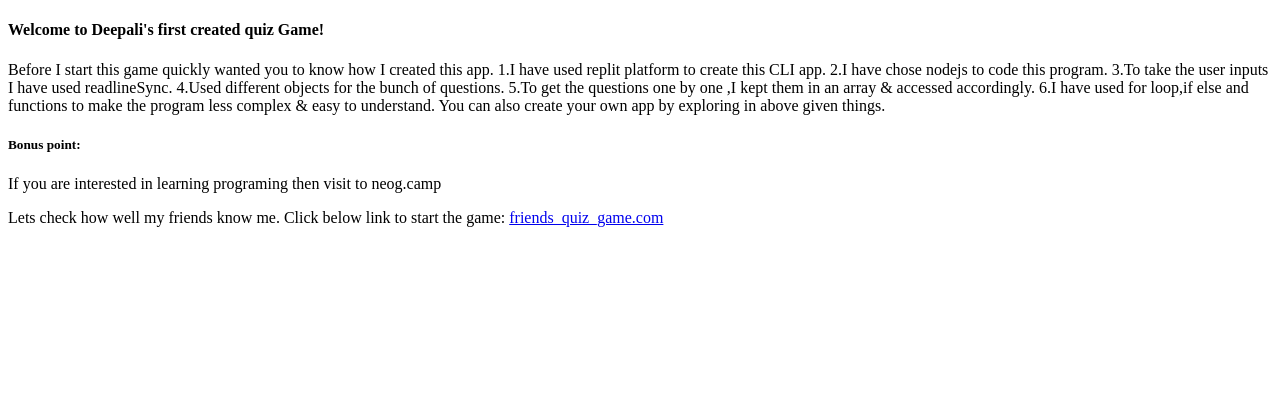
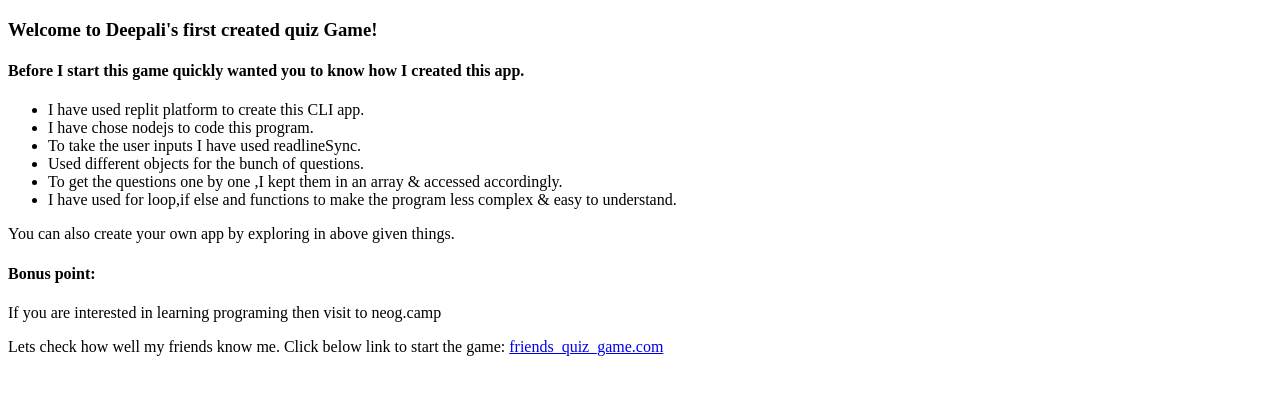
Before and after one commit to deepalishivanagi/First-Project-Friends-CLI-app, a plain HTML site: page index.html in a window 1280 px wide. Drawn offline with Linux system fonts and the light colour scheme.

Commit message:
style: added style to the file

```diff
--- a/index.html
+++ b/index.html
@@ -7,20 +7,20 @@
     <title>QuizGame1</title>
 </head>
 <body>
-    <h4>Welcome to Deepali's first created quiz Game!</h4>
-    <p>Before I start this game quickly wanted you to know how I created this app.
-        1.I have used replit platform to create this CLI app.
-        2.I have chose nodejs to code this program.
-        3.To take the user inputs I have used readlineSync.
-        4.Used different objects for the bunch of questions.
-        5.To get the questions one by one ,I kept them in an array & accessed accordingly.
-        6.I have used for loop,if else and functions to make the program less complex & easy to understand.
+    <h3>Welcome to Deepali's first created quiz Game!</h3>
+    <h4>Before I start this game quickly wanted you to know how I created this app.</h4>
+    <ul>
+        <li>I have used replit platform to create this CLI app.</li>
+        <li>I have chose nodejs to code this program.</li>
+        <li>To take the user inputs I have used readlineSync.</li>
+        <li>Used different objects for the bunch of questions.</li>
+        <li>To get the questions one by one ,I kept them in an array & accessed accordingly.</li>
+        <li>I have used for loop,if else and functions to make the program less complex & easy to understand.</li>
 
-        You can also create your own app by exploring in above given things.
+    </ul>
+    <p>You can also create your own app by exploring in above given things.  </p>
 
-    </p>
-
-    <p><h5>Bonus point:</h5>If you are interested in learning programing then visit to neog.camp </p>
+    <p><h4>Bonus point:</h4>If you are interested in learning programing then visit to neog.camp </p>
 
     <p>Lets check how well my friends know me.
         Click below link to start the game:
```
